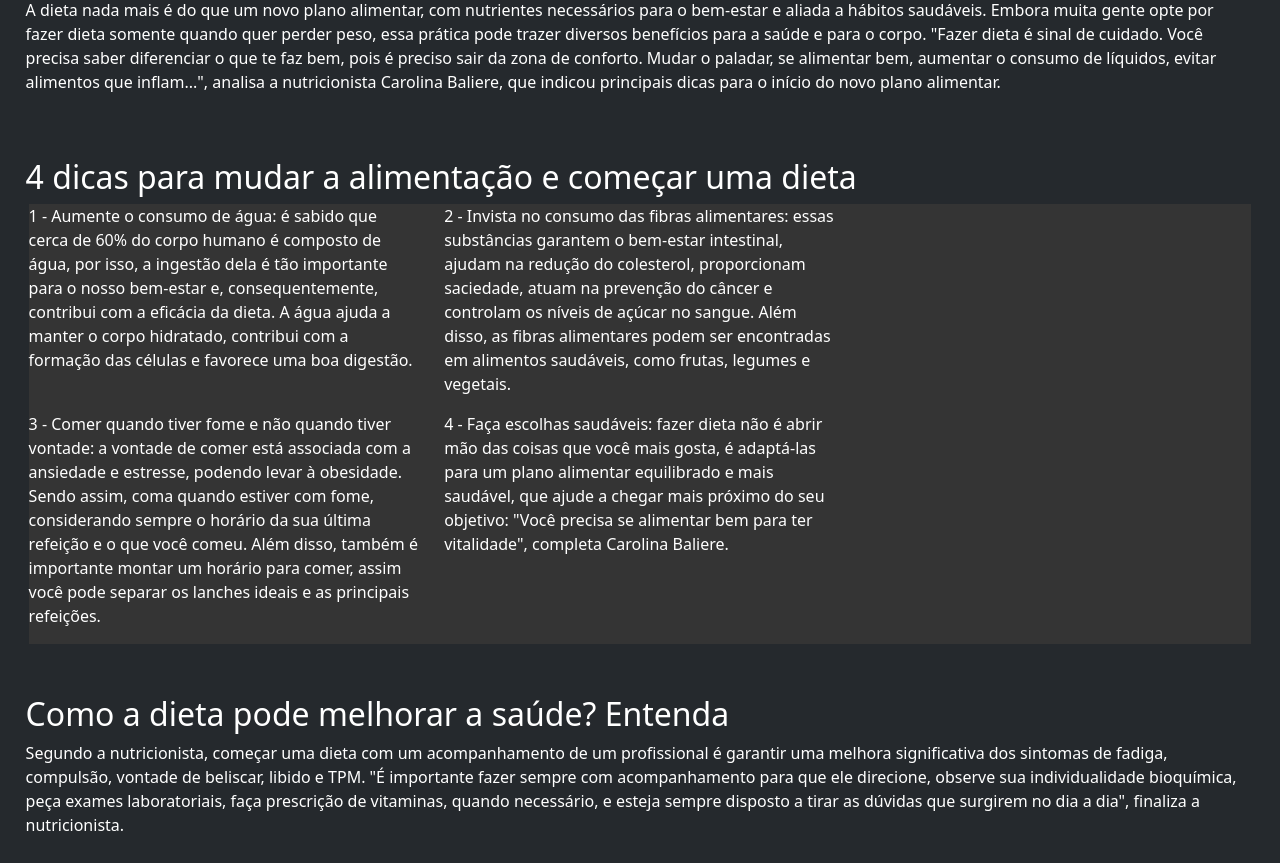
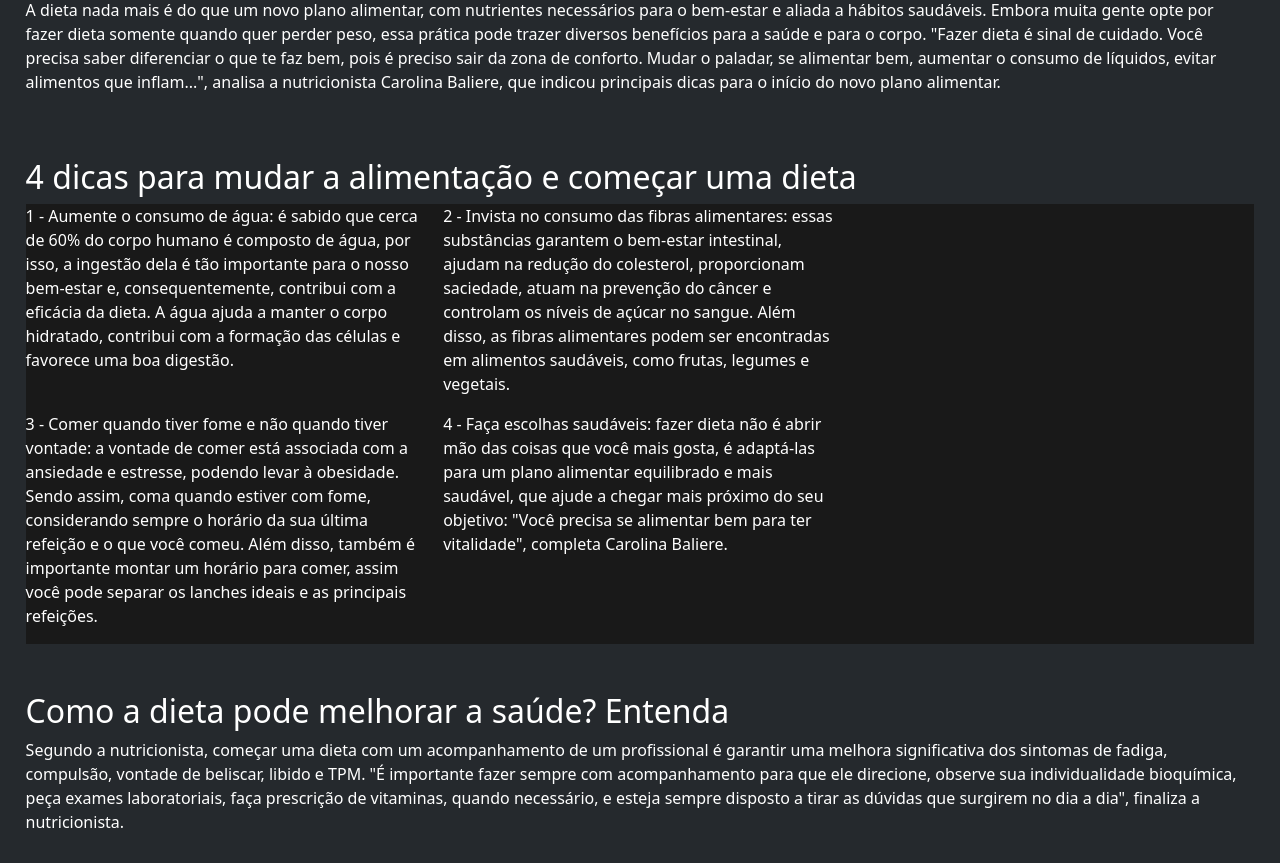
Before and after one commit to Leandro556/PortalMaromba, a PHP site: page /Paginas/Dieta.html in a window 1280 px wide. Shown: the part 140-1003 px from the top of the page. After the commit the page ends 968 px from the top, so only its background shows below. Run offline with PHP 8.4, Linux system fonts and the light colour scheme; some libraries are stand-ins or nearby versions.

Commit message:
encerrei por hj tambem

```diff
--- a/Styles/dieta-style.css
+++ b/Styles/dieta-style.css
@@ -16,7 +16,6 @@ h1, h2, p, h3{
 }
 
 .grid-1{
-    background: rgb(52, 52, 52);
-    margin: 3px;
-
+    background: rgb(25, 25, 25);
+    align-items: center;
 }
```
